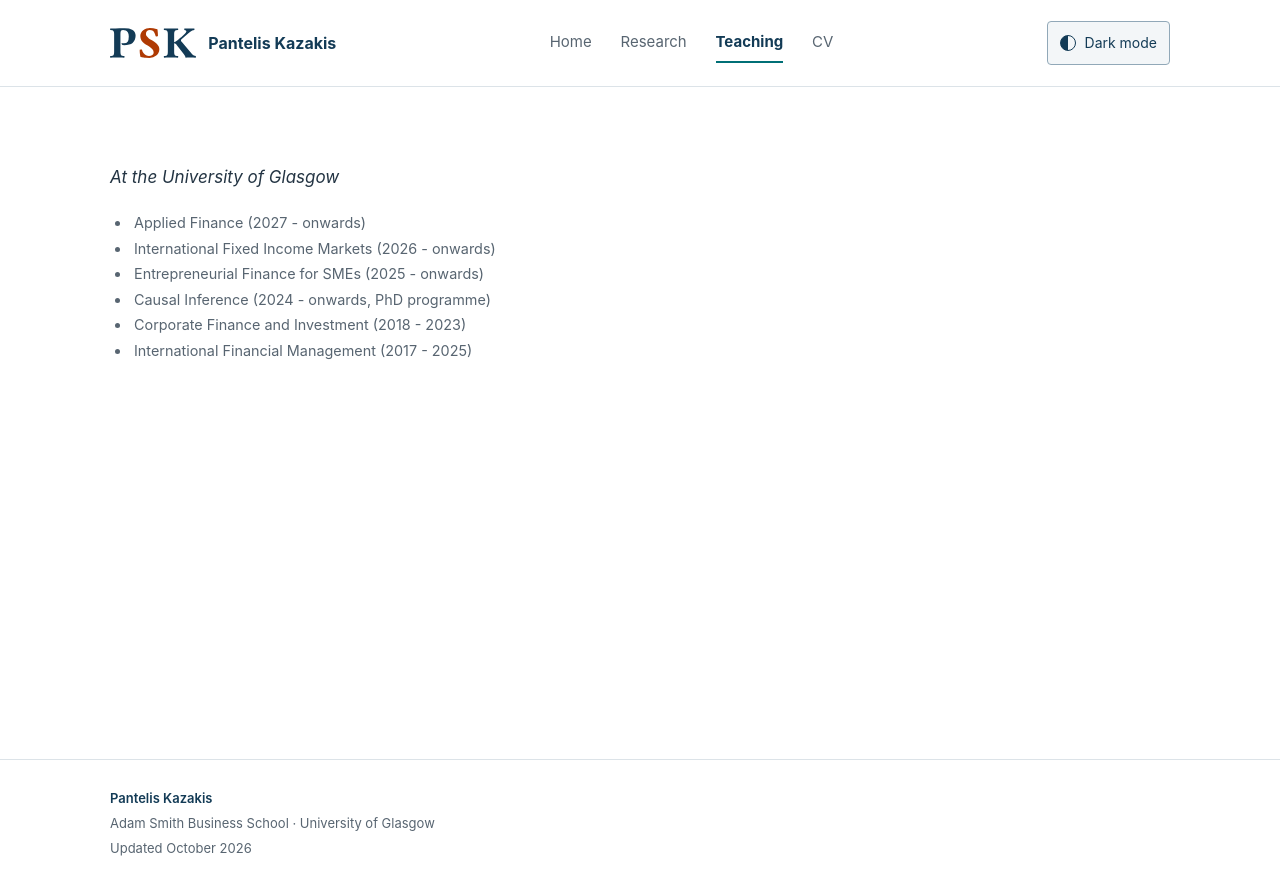
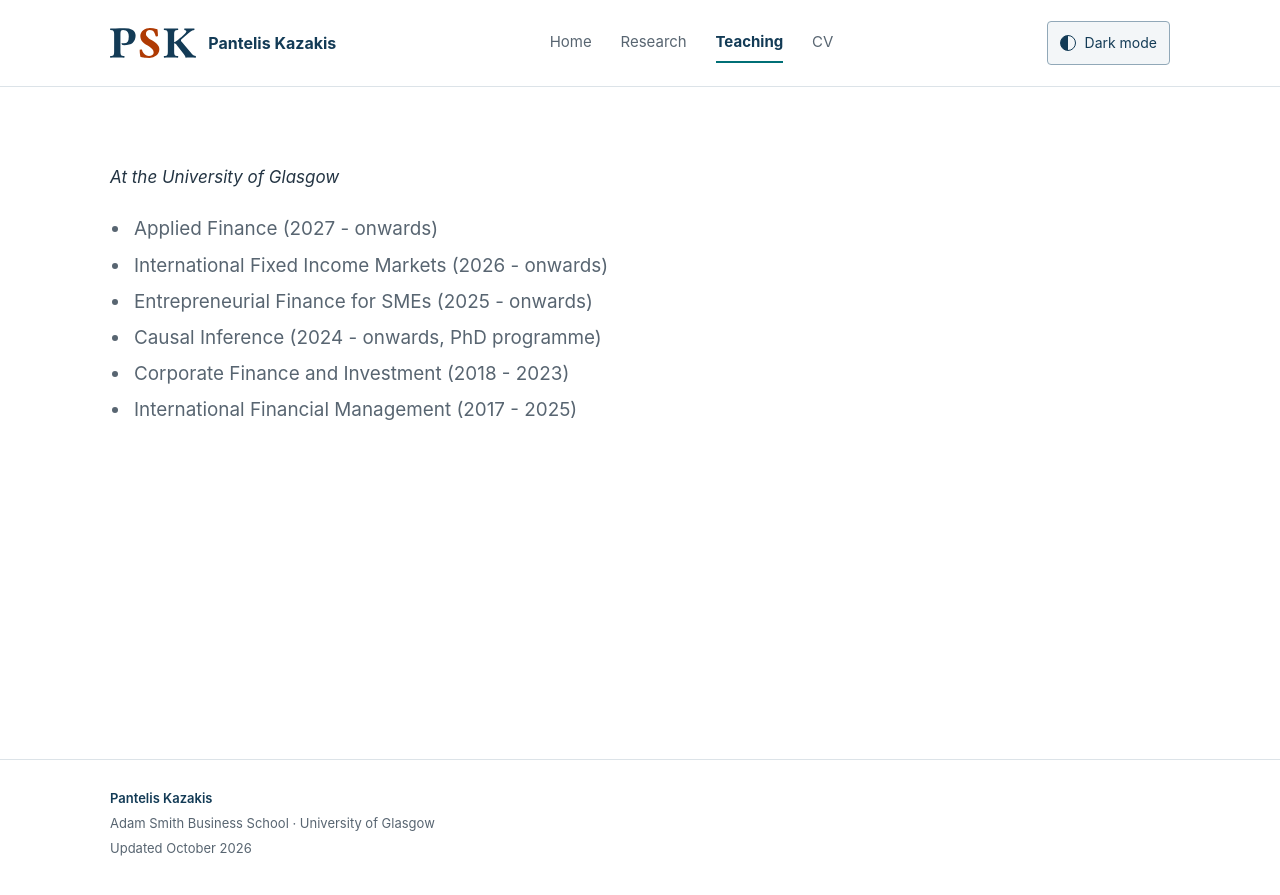
Before and after one commit to panteliskazakis/panteliskazakis.github.io, a Jekyll site: the page built from teaching.md, in a window 1280 px wide. Shown: the top 895 px of the page. Built offline with Jekyll 4.4.1, drawn with Linux system fonts in a browser that asks for light colours.

Commit message:
Add files via upload

```diff
--- a/assets/style.css
+++ b/assets/style.css
@@ -81,11 +81,15 @@ address{font-size:.875rem;color:var(--muted);font-style:normal;margin-top:1.1rem
 }
 
 /* Font for the courses I tought. It affects only the teaching webpage */
-.teaching-list{
+.page-prose .teaching-list{
   font-size:1.18rem;
   line-height:1.75;
   padding-left:1.3rem;
   margin-top:1rem;
+}
+
+.page-prose .teaching-list li{
+  margin-bottom:.2rem;
 }
 
 .teaching-list li{
```
